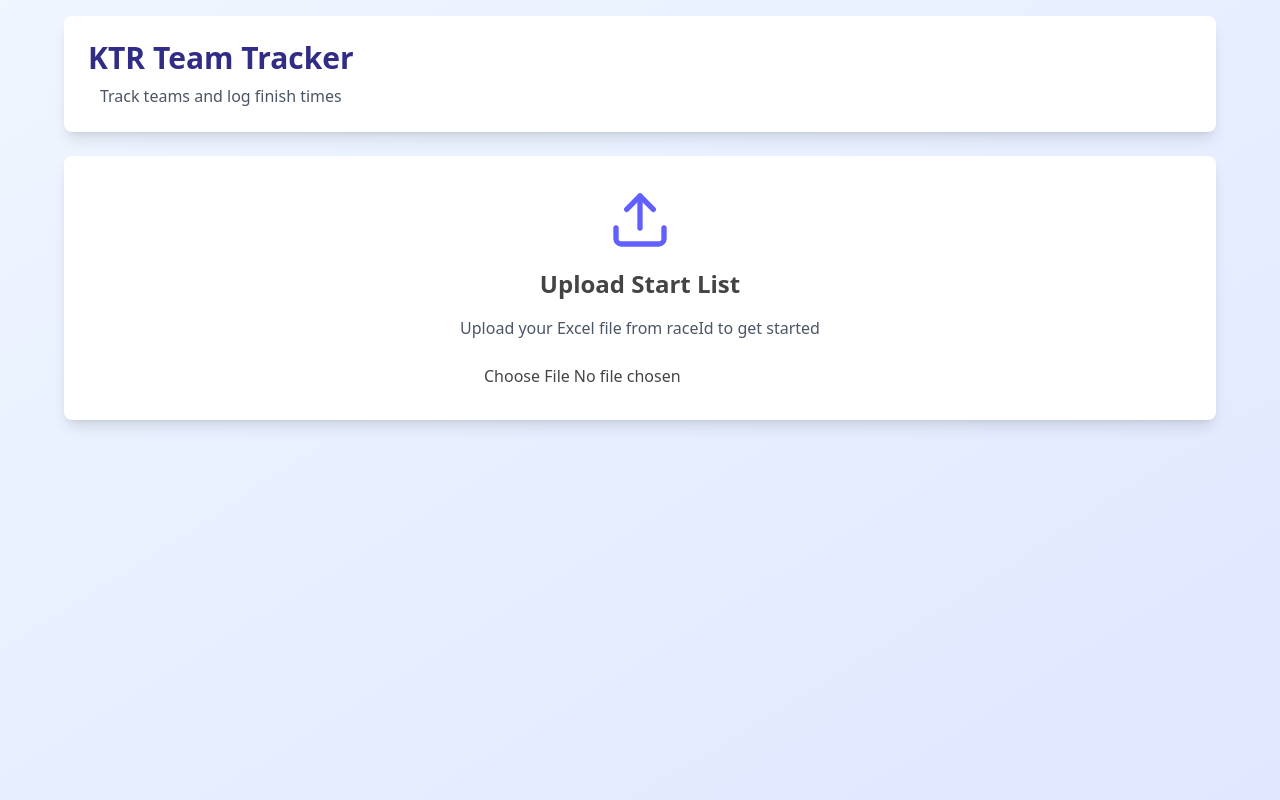
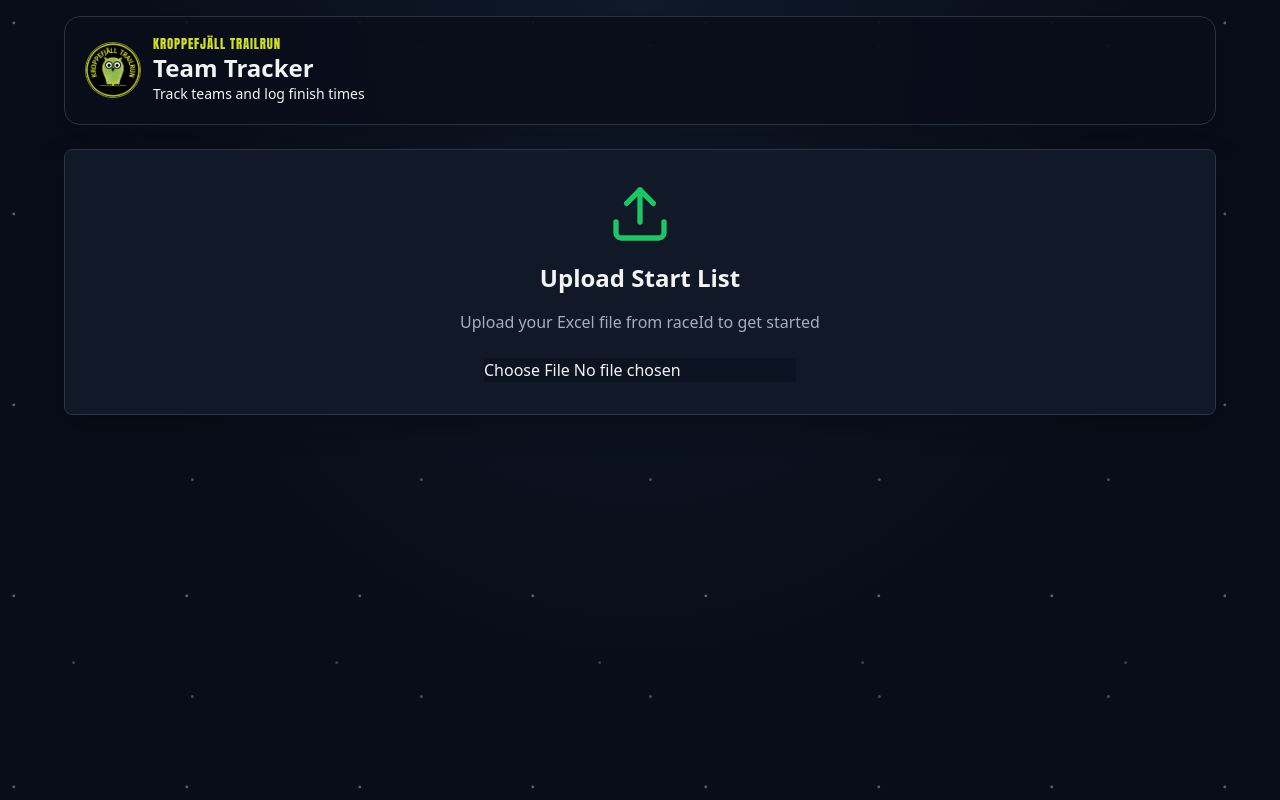
Before and after one commit to robertfrodin/raceteamtracker, a React (Vite) app: page / in a window 1280 px wide. Built offline with nearby package versions, Linux system fonts and the light colour scheme.

Commit message:
Updated css to match homepage

```diff
--- a/src/App.css
+++ b/src/App.css
@@ -1,7 +1,191 @@
 @import "tailwindcss";
 
 #root {
-  text-align: center;
-  color: #444;
   width: 100%;
+  min-height: 100vh;
+  text-align: left;
 }
+
+.race-tracker-app {
+  --race-bg: #080d18;
+  --race-panel: #111827;
+  --race-panel-raised: #182233;
+  --race-border: #293548;
+  --race-text: #f3f4f6;
+  --race-muted: #a5afbd;
+  --race-green: #19c765;
+  --race-green-hover: #13ae56;
+  --race-lime: #d0df22;
+  min-height: 100vh;
+  color: var(--race-text);
+  background:
+    radial-gradient(circle at 8% 12%, rgb(255 255 255 / 34%) 0 1px, transparent 1.8px),
+    radial-gradient(circle at 84% 21%, rgb(255 255 255 / 25%) 0 1px, transparent 1.8px),
+    radial-gradient(circle at 28% 64%, rgb(255 255 255 / 20%) 0 1px, transparent 1.8px),
+    radial-gradient(ellipse at top, #101a2a 0%, var(--race-bg) 64%);
+  background-size: 173px 191px, 229px 217px, 263px 251px, auto;
+}
+
+.race-tracker-header {
+  display: flex;
+  align-items: center;
+  background: rgb(9 14 27 / 92%);
+  border: 1px solid #263244;
+  box-shadow: 0 14px 34px rgb(0 0 0 / 24%);
+}
+
+.race-tracker-brand {
+  color: var(--race-text);
+}
+
+.race-tracker-brand img {
+  border-radius: 50%;
+  border: 1px solid rgb(208 223 34 / 60%);
+}
+
+.race-tracker-wordmark {
+  color: var(--race-lime);
+  font-family: Impact, "Arial Narrow", sans-serif;
+  font-size: 0.8rem;
+  letter-spacing: 0.07em;
+  line-height: 1.15;
+}
+
+.race-tracker-app .bg-white {
+  color: var(--race-text);
+  background-color: var(--race-panel);
+  border: 1px solid var(--race-border);
+  box-shadow: 0 12px 30px rgb(0 0 0 / 23%);
+}
+
+.race-tracker-app .bg-gray-50,
+.race-tracker-app .bg-gray-100 {
+  color: var(--race-text);
+  background-color: var(--race-panel-raised);
+}
+
+.race-tracker-app .bg-gray-200 {
+  color: #e5e7eb;
+  background-color: #293548;
+}
+
+.race-tracker-app .text-gray-900,
+.race-tracker-app .text-gray-800,
+.race-tracker-app .text-gray-700 {
+  color: #e5e7eb;
+}
+
+.race-tracker-app .text-gray-600,
+.race-tracker-app .text-gray-500 {
+  color: var(--race-muted);
+}
+
+.race-tracker-app .text-indigo-900,
+.race-tracker-app .text-indigo-600 {
+  color: #7be8a6;
+}
+
+.race-tracker-app .text-indigo-500 {
+  color: var(--race-green);
+}
+
+.race-tracker-app .bg-indigo-600,
+.race-tracker-app .bg-blue-600 {
+  color: #06120b;
+  background-color: var(--race-green);
+}
+
+.race-tracker-app .hover\:bg-indigo-700:hover,
+.race-tracker-app .hover\:bg-blue-700:hover {
+  background-color: var(--race-green-hover);
+}
+
+.race-tracker-app .hover\:bg-indigo-50:hover {
+  background-color: #1c2c28;
+}
+
+.race-tracker-app .bg-green-600 {
+  color: #06120b;
+  background-color: var(--race-green);
+}
+
+.race-tracker-app .hover\:bg-green-700:hover {
+  background-color: var(--race-green-hover);
+}
+
+.race-tracker-app .bg-red-600 {
+  color: #fff;
+  background-color: #bd3d48;
+}
+
+.race-tracker-app .hover\:bg-red-700:hover {
+  background-color: #a9313c;
+}
+
+.race-tracker-app .text-green-600 {
+  color: #6ee7a0;
+}
+
+.race-tracker-app .text-red-600 {
+  color: #ff8189;
+}
+
+.race-tracker-app .border-gray-100,
+.race-tracker-app .border-gray-200,
+.race-tracker-app .border-gray-300 {
+  border-color: var(--race-border);
+}
+
+.race-tracker-app input,
+.race-tracker-app select {
+  color: var(--race-text);
+  background-color: #0c1421;
+  border-color: #3a485d;
+}
+
+.race-tracker-app input::placeholder {
+  color: #8290a2;
+}
+
+.race-tracker-app input:focus {
+  border-color: var(--race-green);
+  outline-color: var(--race-green);
+}
+
+.race-tracker-app table {
+  color: #e5e7eb;
+}
+
+.race-tracker-app thead {
+  background-color: #182233;
+  color: #c4cedb;
+}
+
+.race-tracker-app tbody tr {
+  border-color: var(--race-border);
+}
+
+.race-tracker-app .hover\:bg-gray-50:hover,
+.race-tracker-app .hover\:bg-gray-100:hover,
+.race-tracker-app .hover\:bg-gray-300:hover {
+  background-color: #263246;
+}
+
+.race-tracker-app .bg-black {
+  background-color: #000;
+}
+
+.race-tracker-app .fixed.inset-0 {
+  backdrop-filter: blur(4px);
+}
+
+@media (max-width: 640px) {
+  .race-tracker-app {
+    padding: 0.75rem;
+  }
+
+  .race-tracker-brand img {
+    width: 2.75rem;
+    height: 2.75rem;
+  }
+}
--- a/src/RaceTracker.tsx
+++ b/src/RaceTracker.tsx
@@ -1,6 +1,7 @@
 import { useState, useEffect, type SetStateAction, type JSXElementConstructor, type Key, type ReactElement, type ReactNode, type ReactPortal } from 'react';
 import { Upload, Search, CheckCircle, Trophy, Download, Trash2, AlertTriangle } from 'lucide-react';
 import * as XLSX from 'xlsx';
+import raceLogo from './assets/Kroppefjäll-Trailrun-Neutral-Logga.png';
 import './App.css'
 
 type Team = {
@@ -60,13 +61,38 @@ export default function RaceTracker() {
       const runnersData = localStorage.getItem('runners');
       const teamsData = localStorage.getItem('teams');
       const finishedData = localStorage.getItem('finished');
+      const searchStateData = localStorage.getItem('searchState');
 
       if (runnersData) setRunners(JSON.parse(runnersData));
       if (teamsData) setTeams(JSON.parse(teamsData));
       if (finishedData) setFinishedTeams(JSON.parse(finishedData));
+      if (searchStateData) {
+        const searchState = JSON.parse(searchStateData) as {
+          selectedTeam?: Team | null;
+          history?: Team[];
+        };
+        setSelectedTeam(searchState.selectedTeam ?? null);
+        setSearchHistory(Array.isArray(searchState.history) ? searchState.history : []);
+      }
     } catch (error) {
       console.log('No stored data found');
     }
+  };
+
+  const saveSearchState = (selectedTeamData: Team | null, historyData: Team[]) => {
+    try {
+      localStorage.setItem('searchState', JSON.stringify({
+        selectedTeam: selectedTeamData,
+        history: historyData
+      }));
+    } catch (error) {
+      console.error('Failed to save search history:', error);
+    }
+  };
+
+  const clearSearchHistory = () => {
+    setSearchHistory([]);
+    saveSearchState(selectedTeam, []);
   };
 
   const saveToStorage = (runnersData: any[], teamsData: {}, finishedData: any[]) => {
@@ -165,9 +191,8 @@ export default function RaceTracker() {
     // Find the team that has this bib number
     const team = Object.values(teams).find(team => team.bib === bib);
 
-    if (selectedTeam) {
-      setSearchHistory(history => [selectedTeam, ...history]);
-    }
+    const updatedHistory = selectedTeam ? [selectedTeam, ...searchHistory] : searchHistory;
+    setSearchHistory(updatedHistory);
 
     if (team) {
       setSelectedTeam(team);
@@ -175,6 +200,7 @@ export default function RaceTracker() {
       setSelectedTeam(null);
       alert('Bib number not found');
     }
+    saveSearchState(team ?? null, updatedHistory);
     setBibSearch(''); // Reset input field
   };
 
@@ -203,6 +229,7 @@ export default function RaceTracker() {
     //alert(`Finish registered! Time: ${finishTime}`);
     if (selectedTeam?.teamName === team.teamName) {
       setSelectedTeam(null);
+      saveSearchState(null, searchHistory);
     }
   };
 
@@ -221,7 +248,7 @@ export default function RaceTracker() {
               </p>
             )}
           </div>
-          <button
+          {!finishedTeam && <button
             onClick={() => registerFinish(team)}
             disabled={finishedTeam}
             className={`px-6 py-3 rounded-lg font-semibold flex items-center gap-2 ${
@@ -232,7 +259,7 @@ export default function RaceTracker() {
           >
             <CheckCircle className="w-5 h-5" />
             <span className="hidden md:inline">Register Finish</span>
-          </button>
+          </button>}
         </div>
 
         <div className="mb-4 text-gray-700">
@@ -365,6 +392,7 @@ export default function RaceTracker() {
       localStorage.removeItem('runners');
       localStorage.removeItem('teams');
       localStorage.removeItem('finished');
+      localStorage.removeItem('searchState');
 
       setRunners([]);
       setTeams({});
@@ -383,13 +411,17 @@ export default function RaceTracker() {
   };
 
   return (
-    <div className="min-h-screen bg-gradient-to-br from-blue-50 to-indigo-100 p-4">
+    <div className="race-tracker-app min-h-screen p-4">
       <div className="max-w-6xl mx-auto">
-        <header className="bg-white rounded-lg shadow-lg p-6 mb-6">
-          <div className="flex justify-between items-center">
-            <div>
-              <h2 className="text-3xl font-bold text-indigo-900 mb-2">KTR Team Tracker</h2>
-              <p className="text-gray-600 hidden sm:block">Track teams and log finish times</p>
+        <header className="race-tracker-header rounded-2xl p-4 sm:p-5 mb-6">
+          <div className="flex w-full justify-between items-center gap-4">
+            <div className="race-tracker-brand flex items-center gap-3 min-w-0">
+              <img src={raceLogo} alt="Kroppefjäll Trailrun logo" className="w-12 h-12 sm:w-14 sm:h-14 shrink-0" />
+              <div className="min-w-0">
+                <p className="race-tracker-wordmark">KROPPEFJÄLL TRAILRUN</p>
+                <h2 className="text-xl sm:text-2xl font-bold mb-0">Team Tracker</h2>
+                <p className="text-sm hidden sm:block">Track teams and log finish times</p>
+              </div>
             </div>
             {runners.length > 0 && (
               <div className="flex gap-2">
@@ -493,7 +525,7 @@ export default function RaceTracker() {
                           </p>
                         )}
                       </div>
-                      <button
+                      {finishedTeams.find(t => t.teamName === selectedTeam.teamName) == null && <button
                         onClick={() => registerFinish()}
                         disabled={finishedTeams.find(t => t.teamName === selectedTeam.teamName)}
                         className={`px-6 py-3 rounded-lg font-semibold flex items-center gap-2 ${
@@ -504,7 +536,7 @@ export default function RaceTracker() {
                       >
                         <CheckCircle className="w-5 h-5" />
                         <span className="hidden md:inline">Register Finish</span>
-                      </button>
+                      </button>}
                     </div>
 
                     <div className="mb-4 text-gray-700">
@@ -531,6 +563,13 @@ export default function RaceTracker() {
                         {renderTeamCard(team)}
                       </div>
                     ))}
+                    <button
+                      onClick={clearSearchHistory}
+                      className="px-4 py-2 bg-red-600 text-white rounded-lg hover:bg-red-700 font-semibold flex items-center gap-2"
+                    >
+                      <Trash2 className="w-4 h-4" />
+                      Clear Search History
+                    </button>
                   </section>
                 )}
               </div>
```
Also changed, not shown: src/assets/Kroppefjäll-Trailrun-Neutral-Logga.png (added).
